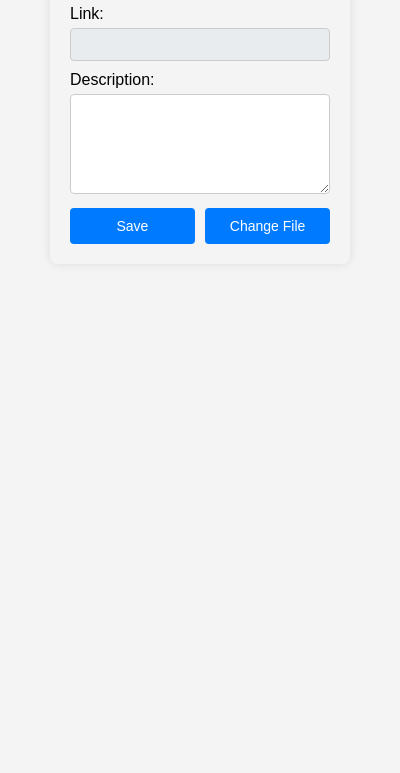
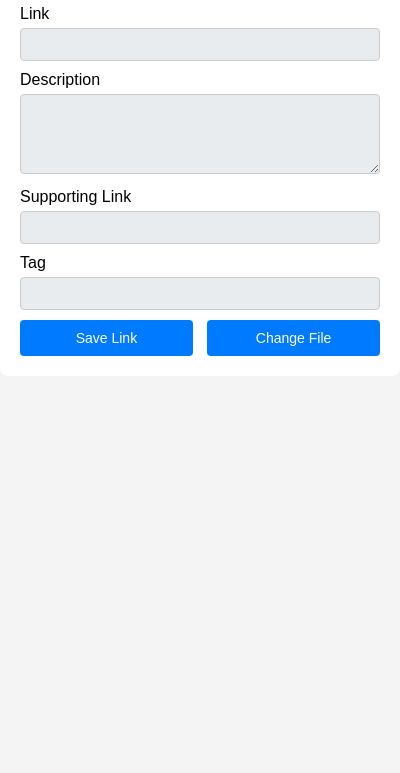
Before and after one commit to Gambit0011/PageMark, a browser extension: page popup.html in a window 400 px wide. Shown: the part 71-844 px from the top of the page. Drawn offline with Linux system fonts and the light colour scheme.

Commit message:
supporting link and tag fields added

```diff
--- a/background.js
+++ b/background.js
@@ -1,5 +1,5 @@
   chrome.runtime.onMessage.addListener(function (request, sender, sendResponse) {
-  const { link, comment, filename } = request;
+    const { link, comment, supportingLink, tag, filename } = request;
 
   const apiUrl = 'http://localhost:3000/save';
 
@@ -8,7 +8,7 @@
     headers: {
       'Content-Type': 'application/json',
     },
-    body: JSON.stringify({ link, comment, filename }),
+    body: JSON.stringify({ link, comment, supportingLink, tag, filename }),
   })
   .then(response => response.json())
   .then(data => {
@@ -23,5 +23,5 @@
     sendResponse({ status: 'Error saving data.', message: error.message });
   });
 
-  return true; // Indicate that the response is sent asynchronously
+  return true; // Indicate that the response is sent asynchronouslyy
 });
--- a/popup.html
+++ b/popup.html
@@ -1,25 +1,28 @@
 <!DOCTYPE html>
-<html>
+<html lang="en">
 <head>
     <title>BookMark</title>
-  <link rel="stylesheet" type="text/css" href="styles.css">
+    <link rel="stylesheet" href="styles.css">
 </head>
 <body>
     <div class="container">
         <h1>Bookmark</h1>
         <form id="saveLinkForm">
-      <label for="link">Link:</label>
-      <input type="text" id="link" name="link" readonly>
-
-      <label for="comment">Description:</label>
-      <textarea id="comment" name="comment"></textarea>
-
+            <label for="link">Link</label>
+            <input type="text" id="link" readonly>
+            <label for="comment">Description</label>
+            <textarea id="comment"></textarea>
+            <label for="supportingLink">Supporting Link</label>
+            <input type="text" id="supportingLink">
+            <label for="tag">Tag</label>
+            <input type="text" id="tag">
             <div class="button-container">
-        <button type="submit" id="saveButton">Save</button>
+                <button type="submit">Save Link</button>
                 <button type="button" id="changeFileButton">Change File</button>
             </div>
         </form>
     </div>
+
     <script src="popup.js"></script>
 </body>
 </html>
--- a/popup.js
+++ b/popup.js
@@ -1,4 +1,4 @@
-  document.addEventListener('DOMContentLoaded', function () {
+document.addEventListener('DOMContentLoaded', function () {
   const form = document.getElementById('saveLinkForm');
   const changeFileButton = document.getElementById('changeFileButton');
 
@@ -20,15 +20,17 @@
 
     const link = document.getElementById('link').value;
     const comment = document.getElementById('comment').value;
+    const supportingLink = document.getElementById('supportingLink').value;
+    const tag = document.getElementById('tag').value;
 
     // Retrieve the filename from storage
     chrome.storage.sync.get(['filename'], function(result) {
       const filename = result.filename;
 
       // Send data to background script for saving to Excel
-      chrome.runtime.sendMessage({ link, comment, filename }, function(response) {
+      chrome.runtime.sendMessage({ link, comment, supportingLink, tag, filename }, function(response) {
         if (response.status === 'Data saved successfully!') {
-          alert('Link and comment saved!');
+          alert('Link, comment, supporting link, and tag saved!');
         } else {
           alert(`Error: ${response.message}`);
         }
--- a/styles.css
+++ b/styles.css
@@ -6,15 +6,16 @@ body {
   display: flex;
   justify-content: center;
   align-items: center;
-
+  box-sizing: border-box;
 }
 
 .container {
   padding: 20px;
-  width: 300px;
+  max-width: 500px;
+  min-width: 400px;
+  background-color: white;
   border-radius: 8px;
-  box-shadow: 0 0 10px rgba(0, 0, 0, 0.1);
-  box-sizing: border-box; /* Ensures padding is included in the width */
+  box-sizing: border-box;
 }
 
 h1 {
@@ -28,25 +29,19 @@ label {
   margin-bottom: 5px;
 }
 
-input[type="text"] {
+input[type="text"], textarea {
   width: 100%;
   padding: 8px;
   margin-bottom: 10px;
   border: 1px solid #ccc;
   border-radius: 4px;
   background-color: #e9ecef;
-  box-sizing: border-box; /* Ensures padding is included in the width */
+  box-sizing: border-box;
 }
 
 textarea {
-  width: 100%;
-  height: 100px; /* Increased height */
-  padding: 8px;
-  margin-bottom: 10px;
-  border: 1px solid #ccc;
-  border-radius: 4px;
-  resize: both; /* Allow resizing */
-  box-sizing: border-box; /* Ensures padding is included in the width */
+  height: 80px;
+  resize: both;
 }
 
 .button-container {
```
Also changed, not shown: backend/server.js (+19 -12 lines). Lines whose indentation alone changed are shown as unchanged.
